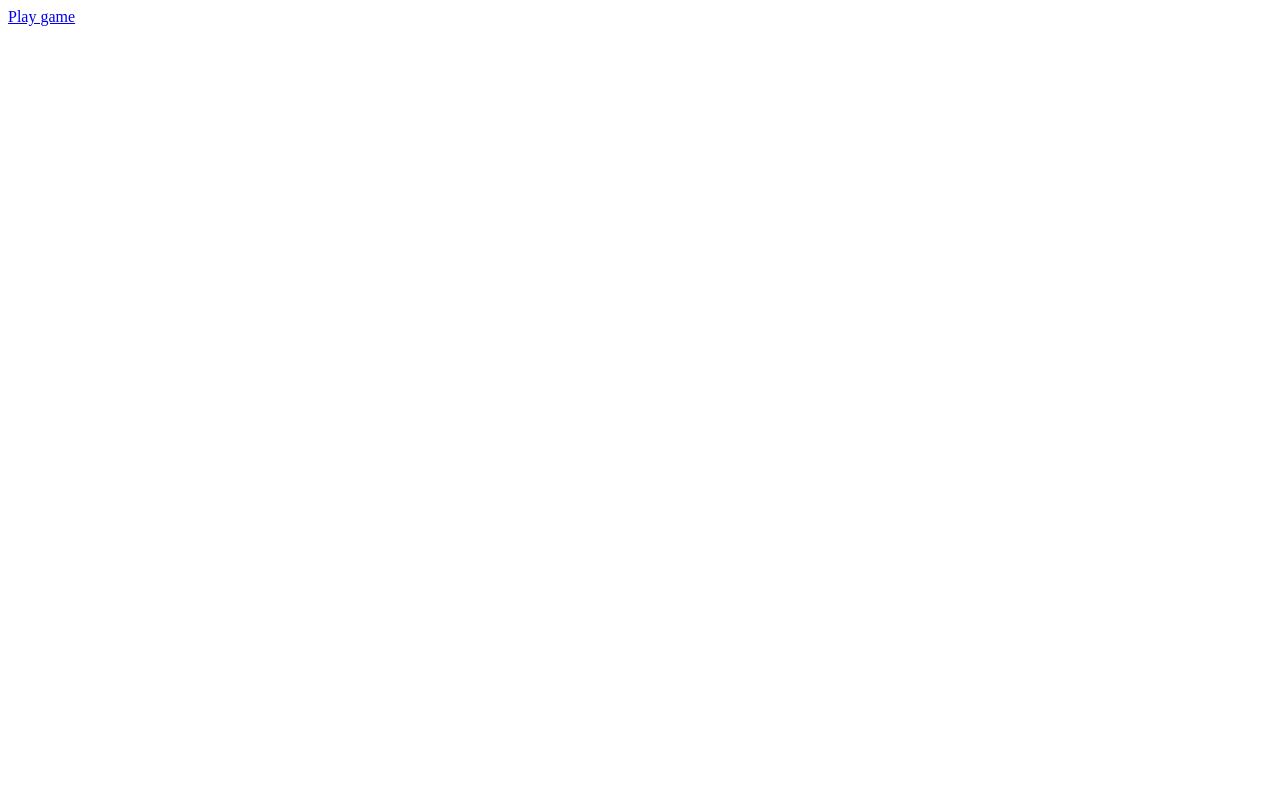
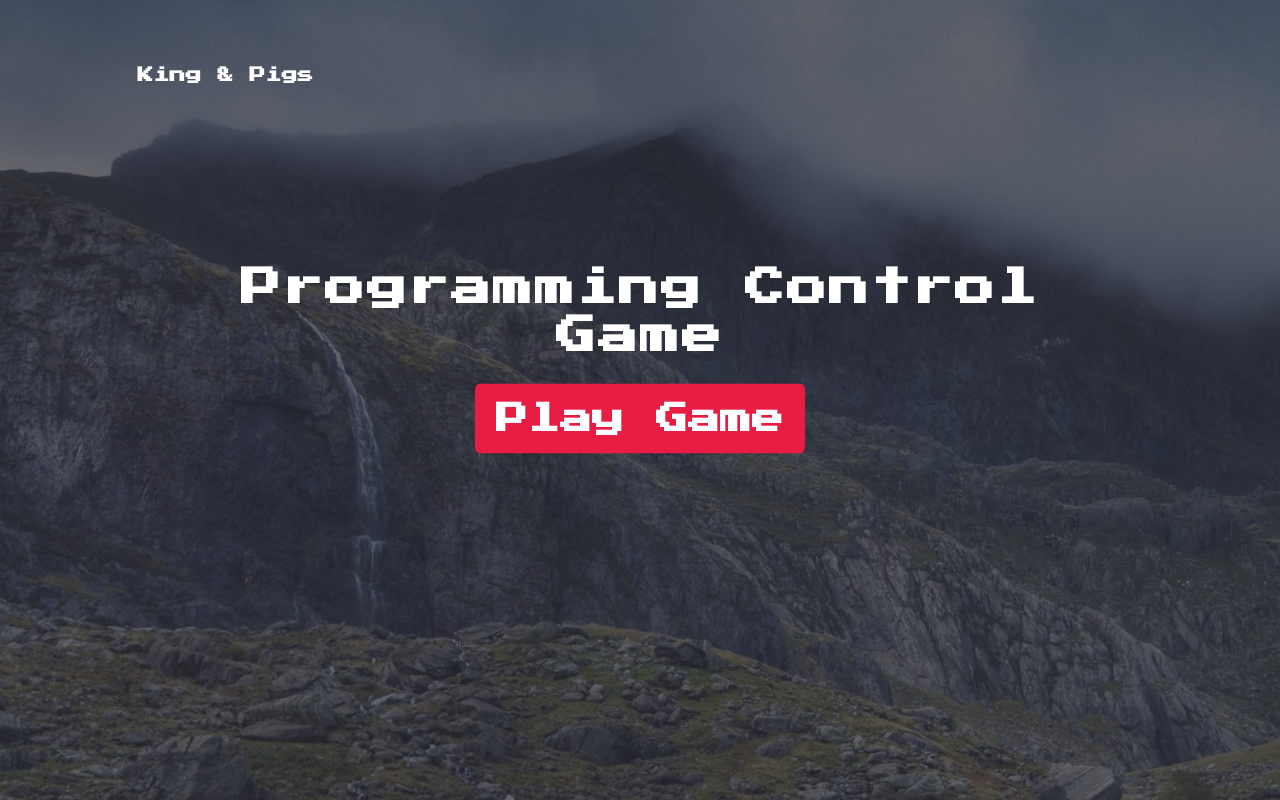
Before and after one commit to BuiHuyTam/Programming-Control-Game, a website: page index.html in a window 1280 px wide. Drawn offline with nearby package versions, Linux system fonts and the light colour scheme.

Commit message:
add homepage

```diff
--- /dev/null
+++ b/index.css
@@ -0,0 +1,70 @@
+body {
+    margin: 0;
+    padding: 0;
+    background: #fff;
+    font-family: 'Press Start 2P', sans-serif;
+    color: #fff;
+}
+
+.banner {
+    height: 100vh;
+    width: 100%;
+    background: url('./img/homepage/overlay.png'), url('./img/homepage/banner.jpg');
+    background-position: top;
+    background-size: cover;
+    /*background-attachment: fixed;*/
+    background-repeat: no-repeat;
+}
+
+.banner .navbar {
+    margin-top: 4%;
+}
+
+.banner .navbar-brand {
+    color: #fff;
+    font-size: 1em;
+    font-weight: 700;
+    margin-left: 10%;
+}
+
+.banner .nav {
+    margin-right: 10%;
+}
+
+.banner .nav li a {
+    color: #aaa;
+    font-size: 1.2em;
+}
+
+.banner .info {
+    margin-top: 15%;
+    transform: translateY(-15%);
+}
+
+.banner .info h1 {
+    font-size: 2.5em;
+    font-weight: 700;
+    color: #fff;
+    letter-spacing: 2px;
+}
+
+.banner .info p {
+    font-size: 2em;
+    font-weight: 500;
+    color: #aaa;
+    letter-spacing: 2px;
+}
+
+.banner .info a {
+    margin-left: 50%;
+    transform: translateX(-50%);
+    color: #fff;
+    background: #e91d43;
+    padding: 10px 20px;
+    font-size: 2em;
+    font-weight: 600;
+}
+
+.banner .info a:hover {
+    background: #e91e63;
+}
--- a/index.html
+++ b/index.html
@@ -4,8 +4,46 @@
     <meta charset="UTF-8" />
     <meta name="viewport" content="width=device-width, initial-scale=1.0" />
     <title>Document</title>
+    <link rel="preconnect" href="https://fonts.googleapis.com" />
+    <link rel="preconnect" href="https://fonts.gstatic.com" crossorigin />
+    <link
+      href="https://fonts.googleapis.com/css2?family=Press+Start+2P&display=swap"
+      rel="stylesheet"
+    />
+    <link
+      href="https://cdn.jsdelivr.net/npm/bootstrap@5.3.2/dist/css/bootstrap.min.css"
+      rel="stylesheet"
+      integrity="sha384-T3c6CoIi6uLrA9TneNEoa7RxnatzjcDSCmG1MXxSR1GAsXEV/Dwwykc2MPK8M2HN"
+      crossorigin="anonymous"
+    />
+    <link rel="stylesheet" type="text/css" href="/index.css" />
   </head>
   <body>
-    <a href="./game.html">Play game</a>
+    <div class="container-fluid banner">
+      <div class="row">
+        <div class="col-md-12">
+          <nav class="navbar navbar-md">
+            <div class="navbar-brand">King & Pigs</div>
+          </nav>
+        </div>
+        <div class="col-md-8 offset-md-2 info">
+          <h1 class="text-center">Programming Control Game</h1>
+          <a href="./game.html" class="btn btn-md text-center mt-3"
+            >Play Game</a
+          >
+        </div>
+      </div>
+    </div>
+
+    <script
+      src="https://cdn.jsdelivr.net/npm/@popperjs/core@2.11.8/dist/umd/popper.min.js"
+      integrity="sha384-I7E8VVD/ismYTF4hNIPjVp/Zjvgyol6VFvRkX/vR+Vc4jQkC+hVqc2pM8ODewa9r"
+      crossorigin="anonymous"
+    ></script>
+    <script
+      src="https://cdn.jsdelivr.net/npm/bootstrap@5.3.2/dist/js/bootstrap.min.js"
+      integrity="sha384-BBtl+eGJRgqQAUMxJ7pMwbEyER4l1g+O15P+16Ep7Q9Q+zqX6gSbd85u4mG4QzX+"
+      crossorigin="anonymous"
+    ></script>
   </body>
 </html>
```
Also changed, not shown: img/homepage/banner.jpg (added), img/homepage/overlay.png (added).
